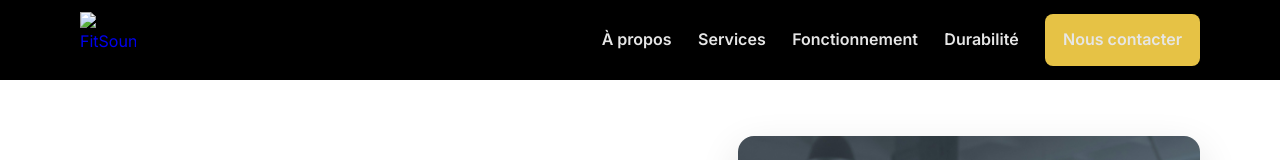
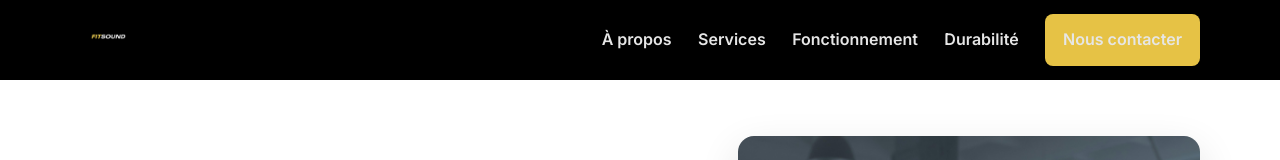
Before and after one commit to hippolyteebobo-a11y/FitSound, a plain HTML site: page index.html in a window 1280 px wide. Shown: the top 160 px of the page. Drawn offline with Linux system fonts and the light colour scheme; a script that the page names is missing.

Commit message:
Update logo image source path in index.html

```diff
--- a/index.html
+++ b/index.html
@@ -20,7 +20,7 @@
   <header class="topbar">
     <div class="container nav">
       <a href="#" class="brand" aria-label="FitSound">
-        <img src="logo/FitSound.png" alt="FitSound" class="logo" />
+        <img src="images/FitSound.png" alt="FitSound" class="logo" />
 
       </a>
       <nav class="menu">
```
